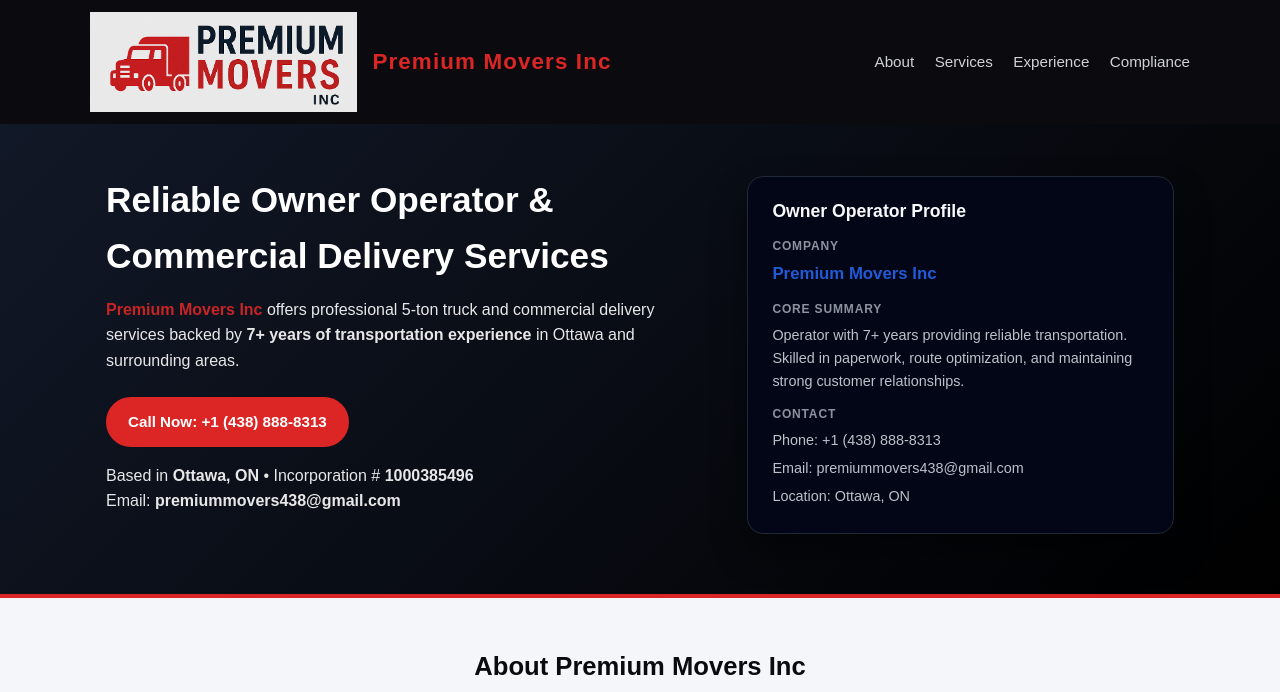
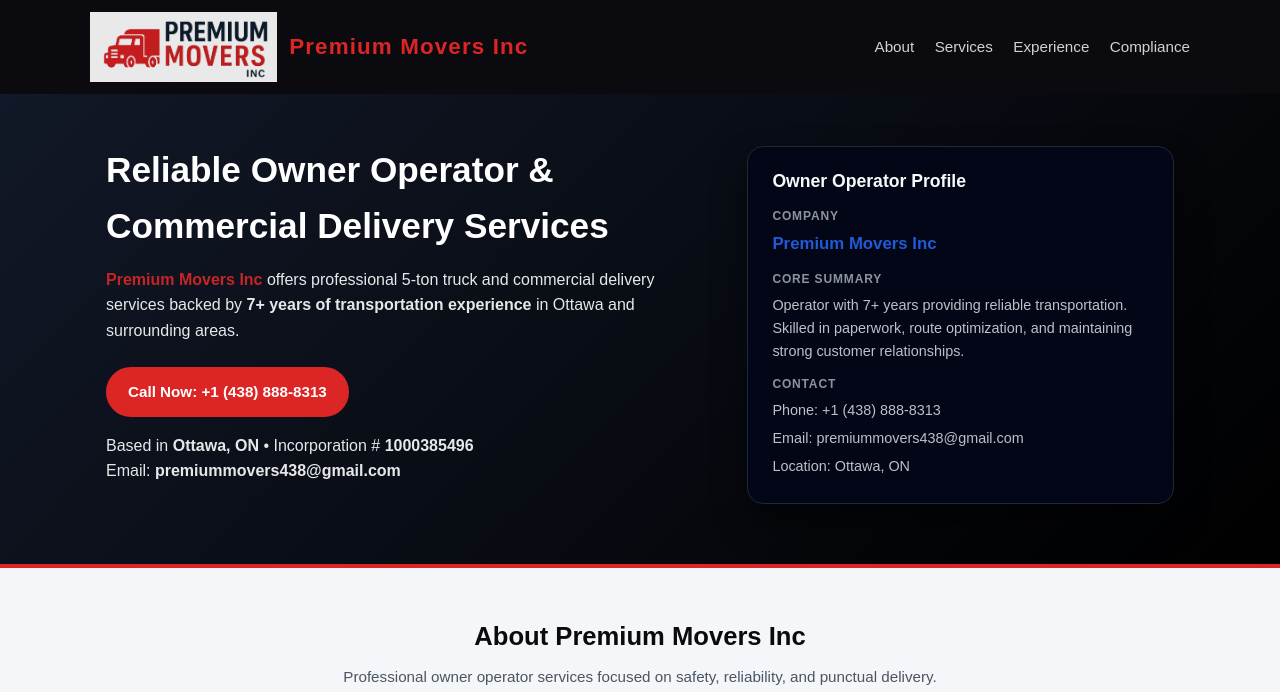
Before and after one commit to shazarra/premiummovers, a plain HTML site: page index.html in a window 1280 px wide. Shown: the top 692 px of the page. Drawn offline with Linux system fonts and the light colour scheme.

Commit message:
Update index.html

```diff
--- a/index.html
+++ b/index.html
@@ -71,11 +71,12 @@
       align-items: center;
     }
 
-    .site-logo {
-  height: 100px;     /* Bigger logo */
-  width: auto;      /* Keeps perfect quality ratio */
-  margin-right: 15px;
-  image-rendering: high-quality; /* Makes it sharper */
+   .site-logo {
+  height: 70px;        /* Perfect size for header (adjust if needed) */
+  width: auto;         /* Keeps proportions */
+  margin-right: 12px;
+  image-rendering: -webkit-optimize-contrast;
+  image-rendering: crisp-edges;
 }
 
     .logo-text {
```
